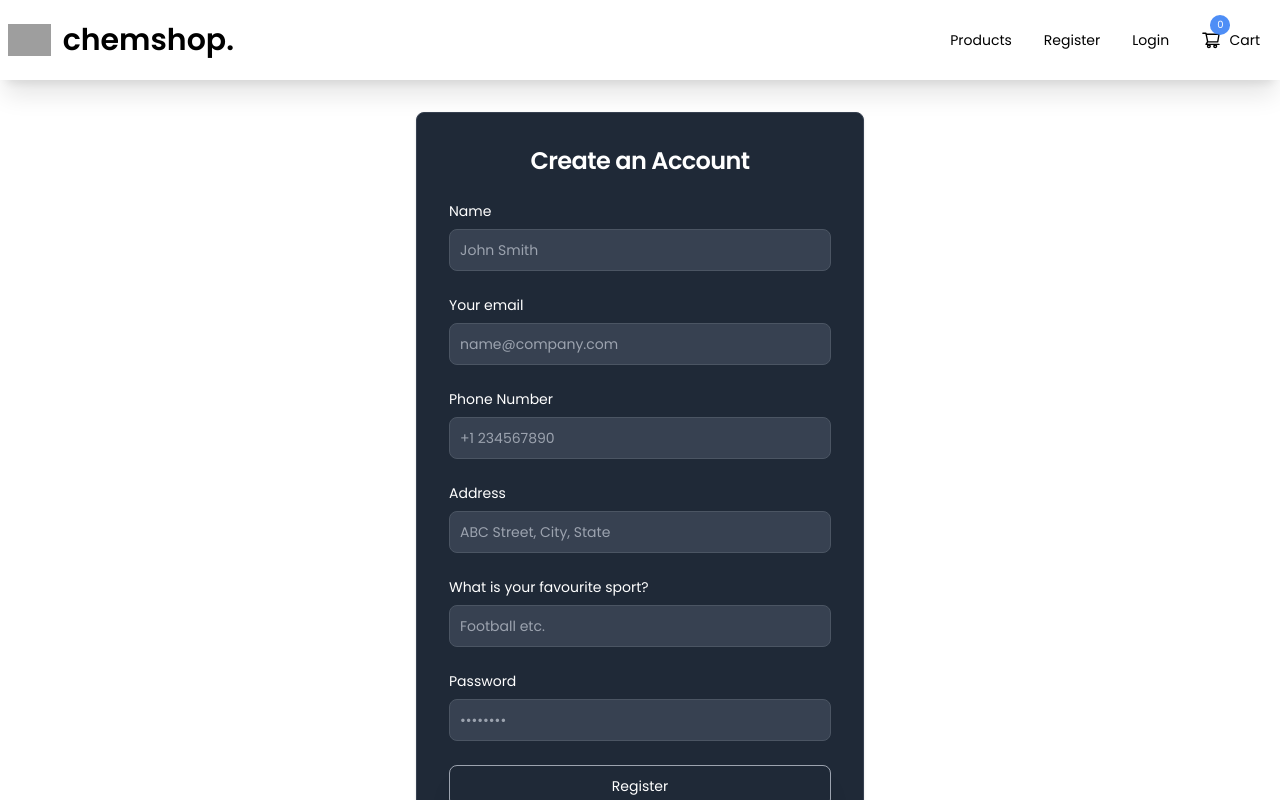
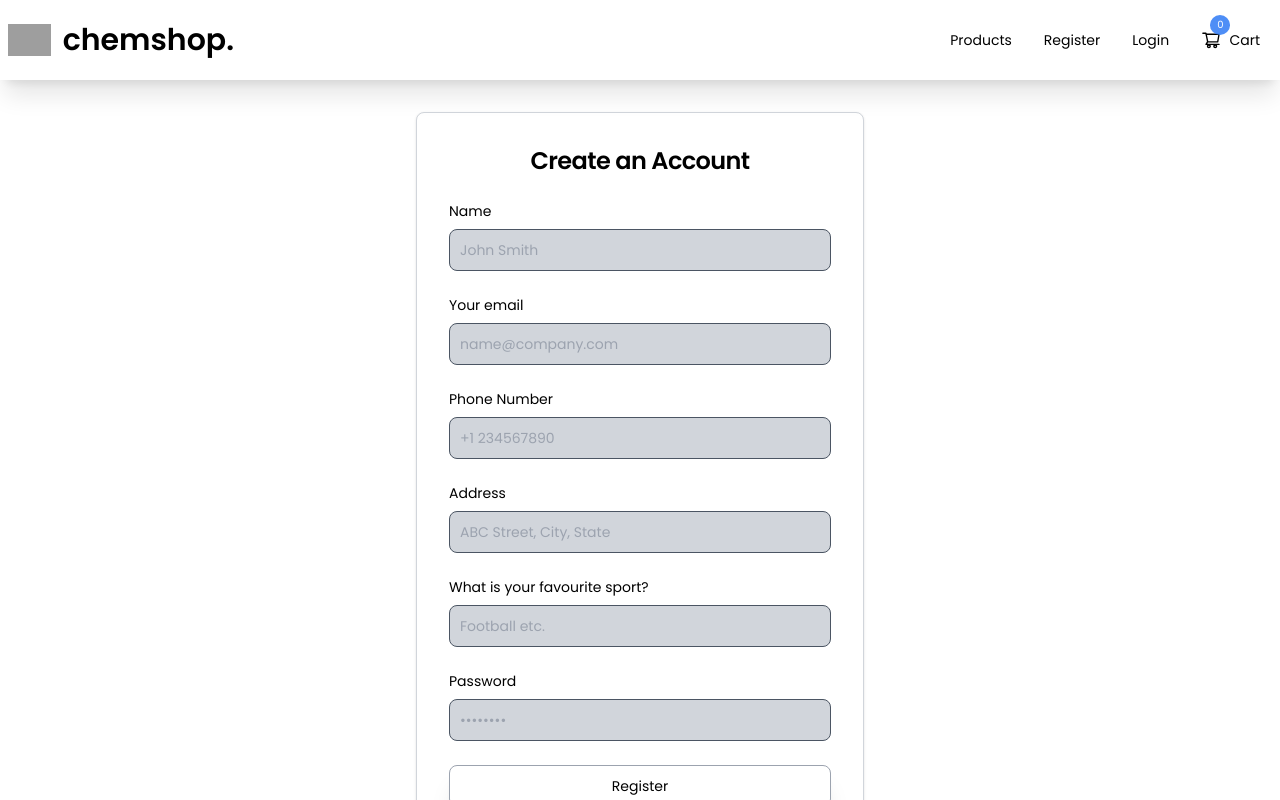
Before and after one commit to jvalaj/tyag, a React (Create React App) app in the folder client/: page /register in a window 1280 px wide. Shown: the top 800 px of the page. Built offline with nearby package versions, Linux system fonts and the light colour scheme; grey boxes are pictures that could not be loaded.

Commit message:
register apge

```diff
--- a/client/src/pages/Auth/register.js
+++ b/client/src/pages/Auth/register.js
@@ -42,85 +42,85 @@ const Register = () => {
     };
     return (
         <div>
-            <section className="bg-white">
+            <section className="bg-">
                 <div className=" flex flex-col items-center justify-center px-6 py-8 mx-auto ">
 
-                    <div className="w-full rounded-lg shadow border md:mt-0 sm:max-w-md xl:p-0 bg-gray-800 border-gray-700">
+                    <div className="w-full rounded-lg shadow border md:mt-0 sm:max-w-md xl:p-0 bg-white border-gray-300">
                         <div className="p-6 space-y-4 md:space-y-6 sm:p-8">
-                            <h1 className="text-xl block text-center font-bold leading-tight tracking-tight md:text-2xl text-white">
+                            <h1 className="text-xl block text-center font-bold leading-tight tracking-tight md:text-2xl ">
                                 Create an Account
                             </h1>
                             <form className="space-y-4 md:space-y-6" onSubmit={handleSubmit} >
                                 <div>
-                                    <label htmlFor="email" className="block mb-2 text-sm font-medium text-white">Name</label>
+                                    <label htmlFor="email" className="block mb-2 text-sm font-medium ">Name</label>
                                     <input value={name}
                                         onChange={(e) => setName(e.target.value)}
                                         type=""
                                         name=""
                                         id=""
-                                        className=" sm:text-sm rounded-lg block w-full p-2.5 bg-gray-700 border border-gray-600 placeholder-gray-400 text-white "
+                                        className=" sm:text-sm rounded-lg block w-full p-2.5 bg-gray-300 border border-gray-600 placeholder-gray-400 text- "
                                         placeholder="John Smith"
                                         required />
                                 </div>
                                 <div>
-                                    <label htmlFor="email" className="block mb-2 text-sm font-medium text-white">Your email</label>
+                                    <label htmlFor="email" className="block mb-2 text-sm font-medium text-">Your email</label>
                                     <input value={email}
                                         onChange={(e) => setEmail(e.target.value)}
                                         type=""
                                         name=""
                                         id=""
-                                        className=" sm:text-sm rounded-lg block w-full p-2.5 bg-gray-700 border border-gray-600 placeholder-gray-400 text-white "
+                                        className=" sm:text-sm rounded-lg block w-full p-2.5 bg-gray-300 border border-gray-600 placeholder-gray-400 text- "
                                         placeholder="name@company.com"
                                         required />
                                 </div>
                                 <div>
-                                    <label htmlFor="email" className="block mb-2 text-sm font-medium text-white">Phone Number</label>
+                                    <label htmlFor="email" className="block mb-2 text-sm font-medium text-">Phone Number</label>
                                     <input value={phone}
                                         onChange={(e) => setPhone(e.target.value)}
                                         type=""
                                         name=""
                                         id=""
-                                        className=" sm:text-sm rounded-lg block w-full p-2.5 bg-gray-700 border border-gray-600 placeholder-gray-400 text-white "
+                                        className=" sm:text-sm rounded-lg block w-full p-2.5 bg-gray-300 border border-gray-600 placeholder-gray-400 text- "
                                         placeholder="+1 234567890"
                                         required />
                                 </div>
                                 <div>
-                                    <label htmlFor="email" className="block mb-2 text-sm font-medium text-white">Address</label>
+                                    <label htmlFor="email" className="block mb-2 text-sm font-medium text-">Address</label>
                                     <input value={address}
                                         onChange={(e) => setAddress(e.target.value)}
                                         type=""
                                         name=""
                                         id=""
-                                        className=" sm:text-sm rounded-lg block w-full p-2.5 bg-gray-700 border border-gray-600 placeholder-gray-400 text-white "
+                                        className=" sm:text-sm rounded-lg block w-full p-2.5 bg-gray-300 border border-gray-600 placeholder-gray-400 text- "
                                         placeholder="ABC Street, City, State"
                                         required />
                                 </div>
                                 <div>
-                                    <label htmlFor="email" className="block mb-2 text-sm font-medium text-white">What is your favourite sport?</label>
+                                    <label htmlFor="email" className="block mb-2 text-sm font-medium text-">What is your favourite sport?</label>
                                     <input value={answer}
                                         onChange={(e) => setAnswer(e.target.value)}
                                         type=""
                                         name=""
                                         id=""
-                                        className=" sm:text-sm rounded-lg block w-full p-2.5 bg-gray-700 border border-gray-600 placeholder-gray-400 text-white "
+                                        className=" sm:text-sm rounded-lg block w-full p-2.5 bg-gray-300 border border-gray-600 placeholder-gray-400 text- "
                                         placeholder="Football etc."
                                         required />
                                 </div>
                                 <div>
-                                    <label htmlFor="password" className="block mb-2 text-sm font-medium text-white">Password</label>
+                                    <label htmlFor="password" className="block mb-2 text-sm font-medium text-">Password</label>
                                     <input value={password}
                                         onChange={(e) => setPassword(e.target.value)}
                                         type=""
                                         name=""
                                         id=""
                                         placeholder="••••••••"
-                                        className=" border  sm:text-sm rounded-lg focus:ring-primary-600 focus:border-primary-600 block w-full p-2.5 bg-gray-700 border-gray-600 placeholder-gray-400 text-white "
+                                        className=" border  sm:text-sm rounded-lg focus:ring-primary-600 focus:border-primary-600 block w-full p-2.5 bg-gray-300 border-gray-600 placeholder-gray-400 text- "
                                         required />
                                 </div>
 
 
 
-                                <button type="submit" className="w-full mt-4 text-white bg-gray-800 hover:bg-gray-700 transition shadow-xl font-medium rounded-lg text-sm px-5 py-2.5 text-center border border-gray-400">Register</button>
+                                <button type="submit" className="w-full mt-4 text- bg-white hover:bg-gray-300 transition shadow-xl font-medium rounded-lg text-sm px-5 py-2.5 text-center border border-gray-400">Register</button>
                                 <div className=" block text-center text-sm font-light text-gray-500 dark:text-gray-400">
 
                                     Already have an account? <Link to='/login' className="font-medium hover:underline text-primary-500">Login here</Link>
--- a/client/src/pages/CategoryProduct.js
+++ b/client/src/pages/CategoryProduct.js
@@ -86,7 +86,7 @@ const CategoryProduct = () => {
               </h6>
             </p>
             <div className="md:grid md:grid-cols-[60%_40%] p-2">
-              <div className='flex flex-wrap items-center justify-center gap-2 m-1'>
+              <div className='flex flex-wrap  gap-2 m-1'>
                 {products.map((p) => (
 
                   <div key={p._id} className="mb-3 w-[9rem] sm:w-[10rem] lg:w-[13rem] h-[10rem] sm:h-[12rem] lg:h-[16rem] grid grid-rows-[40%_60%]   border rounded-lg shadow bg-gray-800 border-gray-700">
--- a/client/src/pages/allproducts.js
+++ b/client/src/pages/allproducts.js
@@ -87,7 +87,7 @@ const AllProducts = () => {
                     <div className="w-full min-h-[70vh]  rounded-lg mt-3  sm:p-2">
 
                         <div className="md:grid md:grid-cols-[60%_40%] p-2">
-                            <div className='flex flex-wrap items-center justify-center gap-2 m-1'>
+                            <div className='flex flex-wrap  gap-2 m-1'>
                                 {products.map((p) => (
 
                                     <div key={p._id} className="mb-3 w-[9rem] sm:w-[10rem] lg:w-[13rem] h-[10rem] sm:h-[12rem] lg:h-[16rem] grid grid-rows-[40%_60%]   border rounded-lg shadow bg-gray-800 border-gray-700">
--- a/client/src/pages/home.js
+++ b/client/src/pages/home.js
@@ -1,6 +1,4 @@
 import React, { useState, useEffect } from "react";
-import { IoCaretDown } from 'react-icons/io5'
-import { BiSearch } from 'react-icons/bi';
 import { BsWhatsapp } from 'react-icons/bs'
 import useCategory from "../hooks/useCategory";
 import { Link } from "react-router-dom";
--- a/client/src/pages/searchPage.js
+++ b/client/src/pages/searchPage.js
@@ -96,7 +96,7 @@ const Search = () => {
                             </h6>
                         </p>
                         <div className="md:grid md:grid-cols-[60%_40%] p-2">
-                            <div className='flex flex-wrap justify-center items-center gap-2 m-1'>
+                            <div className='flex flex-wrap gap-2 m-1'>
                                 {values?.results.map((p) => (
 
                                     <div key={p._id} className="mb-3 w-[9rem] sm:w-[10rem] lg:w-[13rem] h-[10rem] sm:h-[12rem] lg:h-[16rem] grid grid-rows-[40%_60%]   border rounded-lg shadow bg-gray-800 border-gray-700">
```
Also changed, not shown: client/src/pages/CartPage.js (+16 -11 lines).
